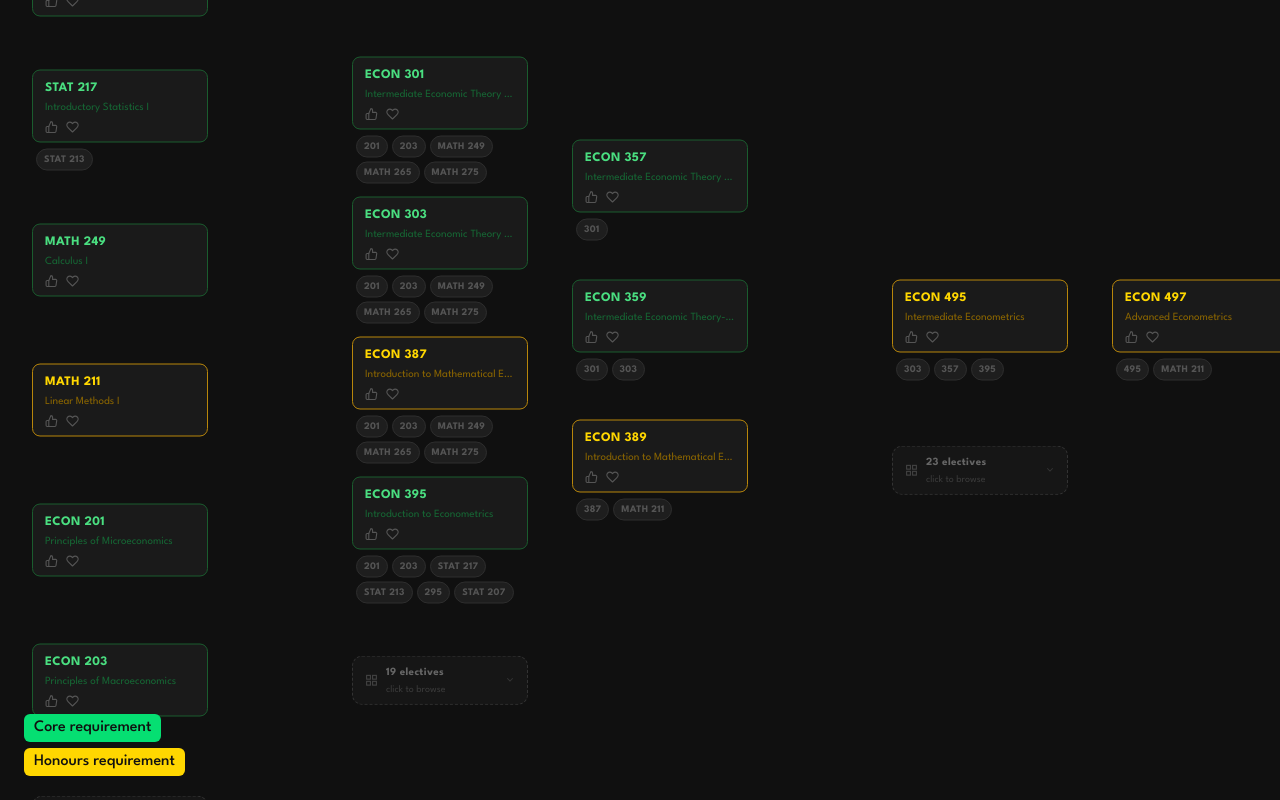
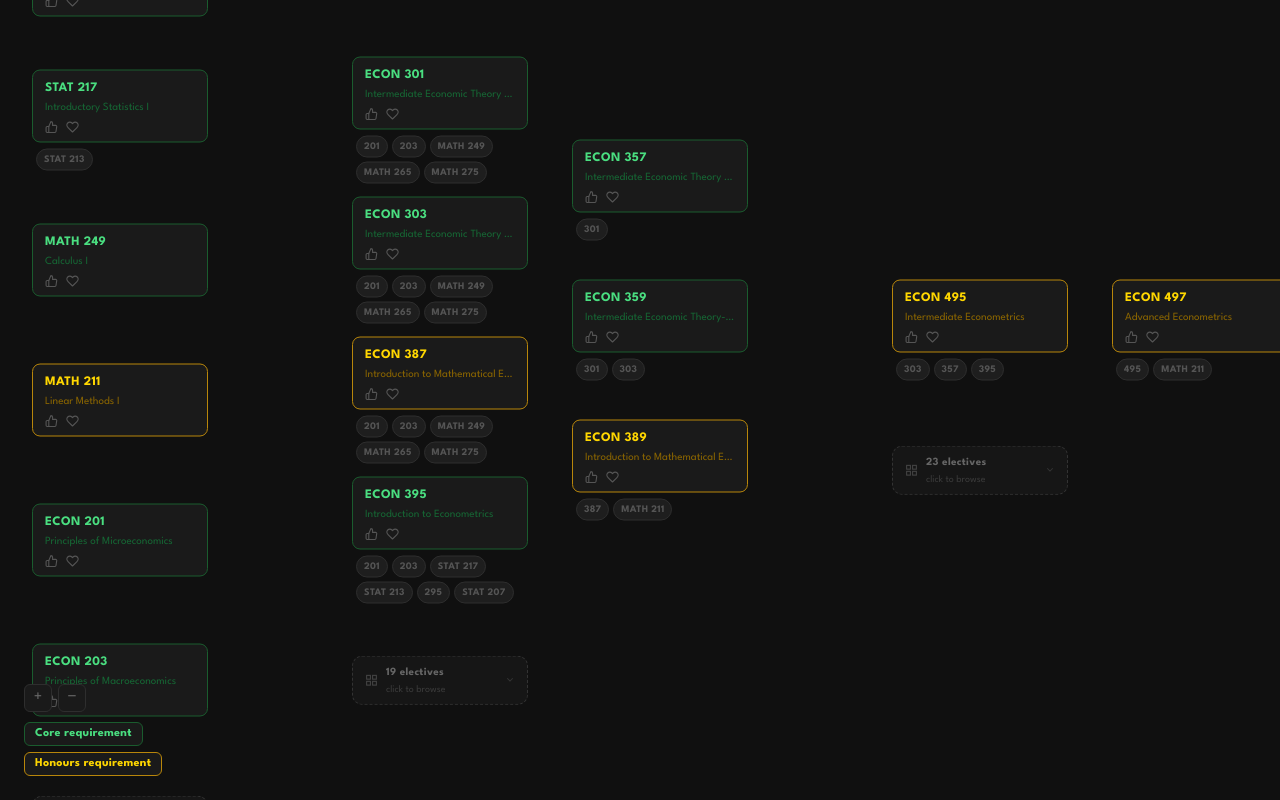
Before and after one commit to ennisord/course-map, a React (Vite) app: page / in a window 1280 px wide. Built offline with nearby package versions, Linux system fonts and the light colour scheme.

Commit message:
added zooming buttons; restyled legend

```diff
--- a/src/App.jsx
+++ b/src/App.jsx
@@ -305,7 +305,10 @@ export default function App() {
         onClose={() => setSelectedId(null)}
       />
 
-      <Legend />
+      <Legend
+        onZoomIn={() => applyZoom(0.15, window.innerWidth / 2, window.innerHeight / 2)}
+        onZoomOut={() => applyZoom(-0.15, window.innerWidth / 2, window.innerHeight / 2)}
+      />
     </div>
   )
 }
--- a/src/components/Legend.jsx
+++ b/src/components/Legend.jsx
@@ -1,10 +1,61 @@
-export default function Legend() {
+export default function Legend({ onZoomIn, onZoomOut }) {
+  const btnStyle = {
+    background: '#1a1a1a',
+    border: '1px solid #2e2e2e',
+    borderRadius: 6,
+    color: '#666',
+    width: 28,
+    height: 28,
+    display: 'flex',
+    alignItems: 'center',
+    justifyContent: 'center',
+    cursor: 'pointer',
+    fontSize: 16,
+    fontWeight: 400,
+    lineHeight: 1,
+    transition: 'border-color 0.15s, color 0.15s',
+    flexShrink: 0,
+  }
+
+  const hover = (e) => {
+    e.currentTarget.style.borderColor = '#555'
+    e.currentTarget.style.color = '#bbb'
+  }
+  const unhover = (e) => {
+    e.currentTarget.style.borderColor = '#2e2e2e'
+    e.currentTarget.style.color = '#666'
+  }
+
   return (
-    <div className="fixed bottom-6 left-6 flex flex-col gap-1.5 pointer-events-none" style={{ fontFamily: "'League Spartan', sans-serif" }}>
-      <span className="inline-block bg-green-400 text-[#101010] rounded-md px-2.5 py-0.5 text-md font-medium w-fit">
+    <div
+      className="fixed bottom-6 left-6 flex flex-col gap-1.5 pointer-events-none"
+      style={{ fontFamily: "'League Spartan', sans-serif" }}
+    >
+      {/* Zoom controls */}
+      <div className="flex gap-1.5 mb-1 pointer-events-auto">
+        <button
+          style={btnStyle}
+          onMouseEnter={hover}
+          onMouseLeave={unhover}
+          onMouseDown={e => e.stopPropagation()}
+          onClick={onZoomIn}
+          title="Zoom in"
+        >+</button>
+        <button
+          style={btnStyle}
+          onMouseEnter={hover}
+          onMouseLeave={unhover}
+          onMouseDown={e => e.stopPropagation()}
+          onClick={onZoomOut}
+          title="Zoom out"
+        >−</button>
+      </div>
+
+      {/* Legend items */}
+      <span className="inline-block w-fit rounded-md px-2.5 py-0.5 text-[12px] font-semibold tracking-wide" style={{ background: '#1a1a1a', border: '1px solid #1a5c2e', color: '#4ade80' }}>
         Core requirement
       </span>
-      <span className="inline-block bg-[#ffd700] text-[#101010] rounded-md px-2.5 py-0.5 text-md font-medium w-fit">
+      <span className="inline-block w-fit rounded-md px-2.5 py-0.5 text-[12px] font-semibold tracking-wide" style={{ background: '#1a1a1a', border: '1px solid #b8860b', color: '#ffd700' }}>
         Honours requirement
       </span>
     </div>
```
